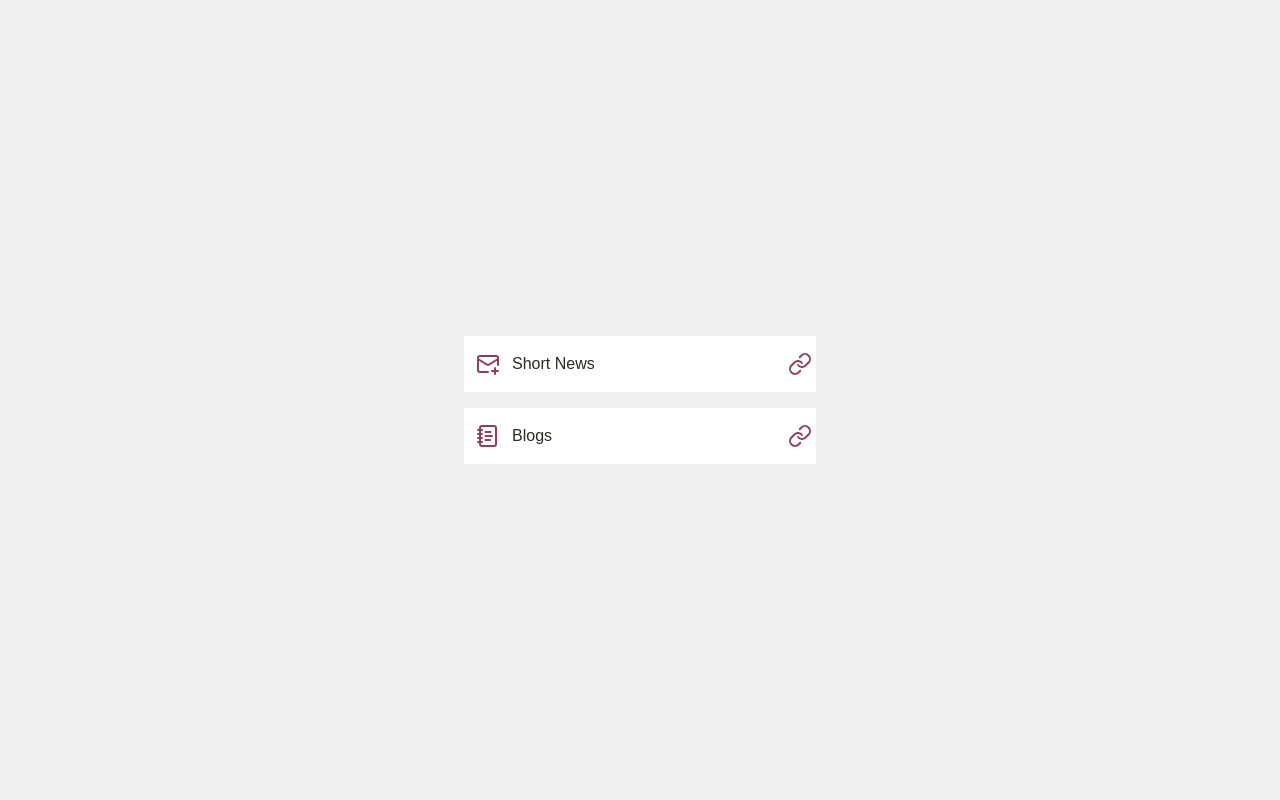
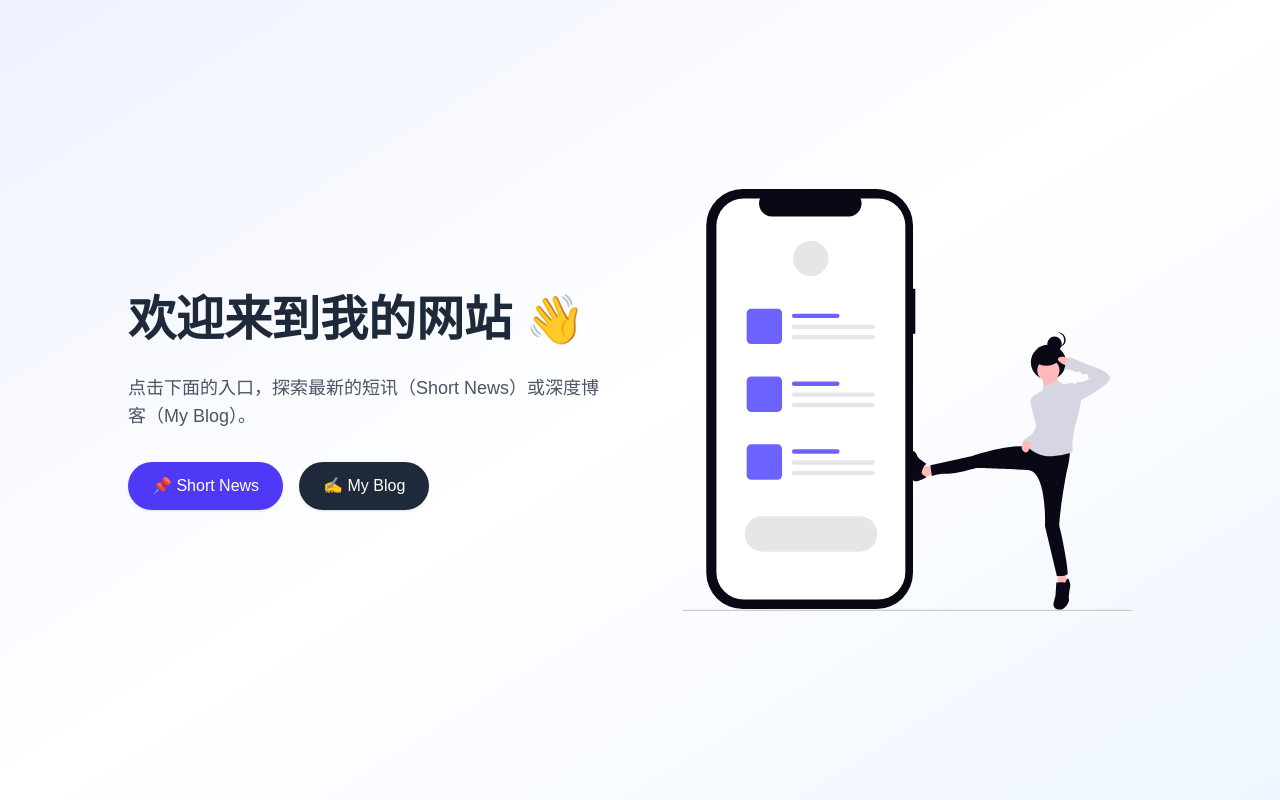
Before and after one commit to xinumh/blog-next, a Next.js app: page / in a window 1280 px wide. Built offline with nearby package versions, Linux system fonts and the light colour scheme.

Commit message:
feat: digest poster

```diff
--- a/package.json
+++ b/package.json
@@ -17,6 +17,7 @@
     "dayjs": "^1.11.13",
     "framer-motion": "^12.10.5",
     "lucide-react": "^0.509.0",
+    "lunar-javascript": "^1.7.3",
     "next": "15.3.1",
     "next-mdx-remote": "^5.0.0",
     "next-themes": "^0.4.6",
@@ -26,7 +27,6 @@
     "rehype-pretty-code": "^0.14.1",
     "remark-directive": "^4.0.0",
     "remark-gfm": "^4.0.1",
-    "shiki": "^3.4.2",
     "sqlite3": "^5.1.7"
   },
   "devDependencies": {
--- /dev/null
+++ b/src/app/digests/page.tsx
@@ -0,0 +1,59 @@
+"use client";
+
+import { useRssDigestEntries } from "@/hooks/useRssDigestEntries";
+import { useRssDigests } from "@/hooks/useRssDigests";
+import { apiRequest } from "@/utils/request";
+
+const fetchDigests = async () => {
+  try {
+    const res = await apiRequest("/api/proxy?path=/api/rss_digests/poster", {
+      digestId: 4,
+    });
+    console.log("res", res);
+  } catch (e) {
+    console.error("rss_digests fetch error", e);
+  }
+};
+
+export default function DigestPage() {
+  const { digests = [] } = useRssDigests();
+
+  const digestId = 4;
+  const {
+    data: { dateInfo, entries },
+  } = useRssDigestEntries(digestId);
+  console.log("digests", digests);
+  const microQuote = "旧事已过，未来都是新的";
+  return (
+    <div className="max-w-md mx-auto p-4 bg-white shadow-md rounded-xl overflow-hidden font-sans">
+      {/* Header */}
+      <div className="bg-gradient-to-r from-blue-500 to-indigo-500 text-white rounded-lg px-4 py-3 mb-4 shadow">
+        <h1 className="text-lg font-semibold tracking-wide">每日30秒看世界</h1>
+        <div className="text-sm mt-1">
+          <div>{dateInfo?.date}</div>
+          <div>{dateInfo?.weekday}</div>
+          <div>农历 {dateInfo?.lunar}</div>
+        </div>
+      </div>
+
+      {/* News List */}
+      <ul className="space-y-3 text-gray-800 text-[15px] leading-relaxed">
+        {entries.map((entry, index: number) => (
+          <li key={entry.id} className="flex items-start">
+            <span className="text-blue-500 mr-2 w-3">{index + 1}.</span>
+            <span>{entry.titleZh ?? entry.title}</span>
+          </li>
+        ))}
+      </ul>
+
+      {/* 微语 */}
+      <div className="mt-6 bg-blue-50 text-blue-700 px-4 py-3 rounded-lg border border-blue-100 text-sm text-center italic shadow-sm">
+        【微语】：{microQuote}
+      </div>
+
+      <div className="bg-blue-500" onClick={fetchDigests}>
+        下载图片
+      </div>
+    </div>
+  );
+}
--- a/src/app/page.tsx
+++ b/src/app/page.tsx
@@ -1,32 +1,56 @@
+"use client";
+import { motion } from "framer-motion";
+import Image from "next/image";
 import Link from "next/link";
-import { Link as LinkIcon, MailPlus, NotebookText } from "lucide-react";
 
 export default function HomePage() {
   return (
-    <main className="min-h-screen flex items-center">
-      <section className="m-auto text-center">
-        <Link
-          href="/shortnews"
-          className="flex justify-between items-center bg-white"
+    <div className="min-h-screen flex items-center justify-center bg-gradient-to-br from-indigo-50 via-white to-blue-50 px-6 py-12">
+      <div className="max-w-5xl w-full grid grid-cols-1 md:grid-cols-2 gap-12 items-center">
+        {/* 左侧：文字 + 按钮 */}
+        <motion.div
+          initial={{ opacity: 0, x: -50 }}
+          animate={{ opacity: 1, x: 0 }}
+          transition={{ duration: 0.8 }}
         >
-          <span className="flex-1 flex w-xs rounded-xs h-14  px-3 items-center">
-            <MailPlus color="#8c4356" className="mr-3" />
-            Short News
-          </span>
-          <LinkIcon className="w-8" color="#8c4356" />
-        </Link>
+          <h1 className="text-4xl md:text-5xl font-extrabold text-gray-800 mb-6 leading-tight">
+            欢迎来到我的网站 👋
+          </h1>
+          <p className="text-lg text-gray-600 mb-8">
+            点击下面的入口，探索最新的短讯（Short News）或深度博客（My Blog）。
+          </p>
+          <div className="flex flex-col sm:flex-row gap-4">
+            <Link
+              href="/shortnews"
+              className="px-6 py-3 bg-indigo-600 text-white rounded-full shadow hover:bg-indigo-700 transition"
+            >
+              📌 Short News
+            </Link>
+            <Link
+              href="/posts"
+              className="px-6 py-3 bg-gray-800 text-white rounded-full shadow hover:bg-gray-900 transition"
+            >
+              ✍️ My Blog
+            </Link>
+          </div>
+        </motion.div>
 
-        <Link
-          href="/posts"
-          className="flex justify-between items-center bg-white mt-4"
+        {/* 右侧：插画 */}
+        <motion.div
+          initial={{ opacity: 0, x: 50 }}
+          animate={{ opacity: 1, x: 0 }}
+          transition={{ duration: 0.8 }}
+          className="flex justify-center"
         >
-          <span className="flex-1 flex w-xs rounded-xs h-14  px-3 items-center">
-            <NotebookText color="#8c4356" className="mr-3" />
-            Blogs
-          </span>
-          <LinkIcon className="w-8" color="#8c4356" />
-        </Link>
-      </section>
-    </main>
+          <Image
+            src="/hero1.svg"
+            alt="Hero Illustration"
+            width={450}
+            height={450}
+            className="object-contain"
+          />
+        </motion.div>
+      </div>
+    </div>
   );
 }
--- /dev/null
+++ b/src/hooks/useRssDigestEntries.ts
@@ -0,0 +1,35 @@
+import { useEffect, useState } from "react";
+import { apiRequest } from "@/utils/request";
+import { RssDigestsType, RssEntriesType, DateInfoType } from "@/types/rss";
+
+type DataType = {
+  entries: RssEntriesType[];
+  digest: RssDigestsType | null;
+  dateInfo: DateInfoType | null;
+};
+export function useRssDigestEntries(digestId: number) {
+  const [data, setData] = useState<DataType>({
+    entries: [],
+    digest: null,
+    dateInfo: null,
+  });
+
+  useEffect(() => {
+    const fetchData = async () => {
+      try {
+        const res = await apiRequest<DataType>(
+          "/api/proxy?path=/api/rss_digests/entries",
+          {
+            digestId,
+          }
+        );
+        setData(res);
+      } catch (e) {
+        console.error("rss_digests fetch error", e);
+      }
+    };
+    fetchData();
+  }, []);
+
+  return { data };
+}
--- /dev/null
+++ b/src/hooks/useRssDigests.ts
@@ -0,0 +1,28 @@
+import { useEffect, useState } from "react";
+import { apiRequest } from "@/utils/request";
+import { RssDigestsType } from "@/types/rss";
+
+export function useRssDigests() {
+  const [digests, setDigests] = useState<RssDigestsType[]>([]);
+
+  useEffect(() => {
+    const fetchDigests = async () => {
+      try {
+        const res = await apiRequest<{ data: RssDigestsType[] }>(
+          "/api/proxy?path=/api/rss_digests/page",
+          {
+            page: 1,
+            pageSize: 100,
+          }
+        );
+        console.log("res", res);
+        setDigests(res?.data ?? []);
+      } catch (e) {
+        console.error("rss_digests fetch error", e);
+      }
+    };
+    fetchDigests();
+  }, []);
+
+  return { digests };
+}
```
Also changed, not shown: src/types/rss.ts (+18 -0 lines), public/hero1.svg (added), 1 other file (tests, documents, lock files or other folders).
